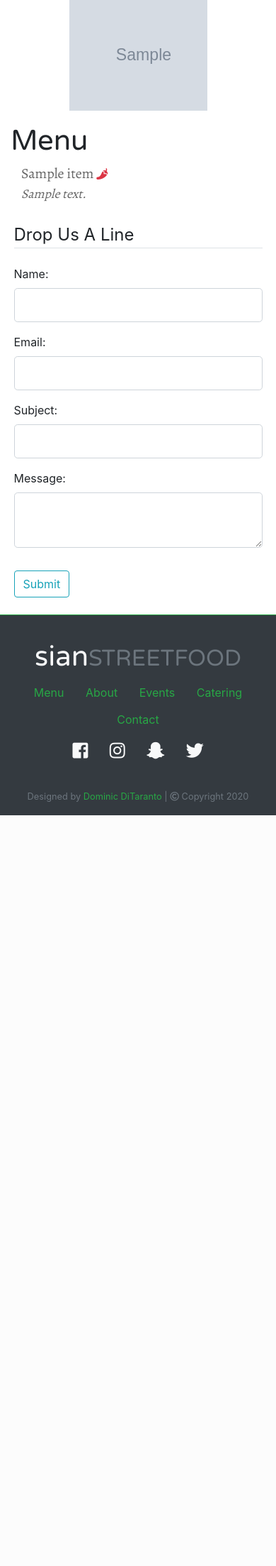
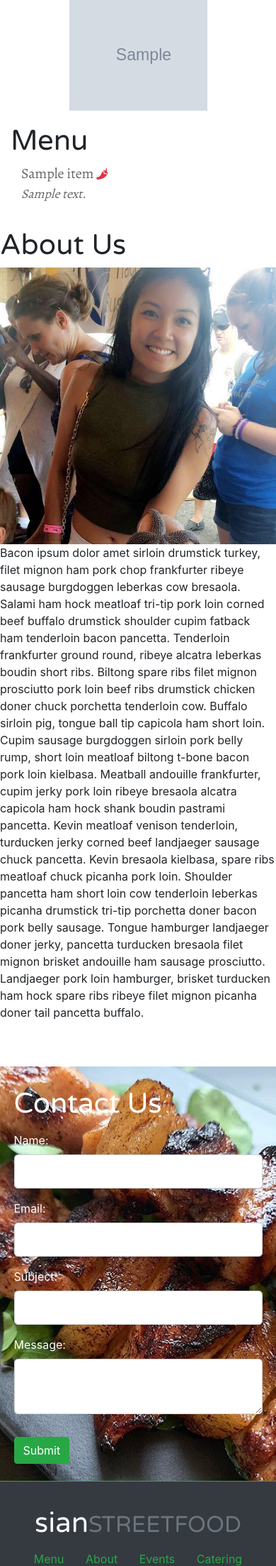
Before and after one commit to domdit/sian, a Python web app: template templates/index.html in a window 390 px wide. Shown: the part 407-2614 px from the top of the page at 71% size. Before the commit the page ends 1556 px from the top, so only its background shows below. Run offline with Jinja, Linux system fonts and the light colour scheme; the template is opened without the code that fills it: most values are stand-ins (such as "Sample title", 1, 10 or a date in 2020); grey boxes marked "Sample" are stand-in pictures; form fields are guessed from the names that the template uses; some libraries are stand-ins or nearby versions.

Commit message:
just a preemptive upload before I start messing with adding the menu manager to the admin page.... also i guess some things were updated like the contact portion of index and the about me... I am surprised I did not commit them last time

```diff
--- a/static/main.css
+++ b/static/main.css
@@ -93,8 +93,13 @@ h1{
 }
 
 .contact_form_container{
-     background-color: #ffffff;
-    background-image: url("https://www.transparenttextures.com/patterns/dimension.png");
+    background-image: url("img/meat.jpg");
+    -webkit-background-size: cover;
+    -moz-background-size: cover;
+    -o-background-size: cover;
+    background-repeat: no-repeat;
+    background-position-y: center;
+    background-position-x: center;
 }
 
 .contact_form{
--- a/templates/index.html
+++ b/templates/index.html
@@ -11,11 +11,11 @@
   </button>
   <div class="collapse navbar-collapse" id="navbarNavAltMarkup">
     <div class="navbar-nav ml-auto">
-      <a class="nav-item nav-link active" href="#">Menu <span class="sr-only">(current)</span></a>
-      <a class="nav-item nav-link" href="#">About</a>
-      <a class="nav-item nav-link" href="#">Events</a>
+      <a class="nav-item nav-link" href="#menu">Menu</a>
+      <a class="nav-item nav-link" href="#about">About</a>
+      <a class="nav-item nav-link" href="#events">Events</a>
       <a class="nav-item nav-link" href="#">Catering</a>
-      <a class="nav-item nav-link" href="#">Contact</a>
+      <a class="nav-item nav-link" href="#contact">Contact</a>
     </div>
   </div>
     </div>
@@ -73,7 +73,7 @@
                      </span>
             </div>
         </div>
-
+    <a name="menu"></a>
     </div>
 
 
@@ -182,14 +182,38 @@
 
     {% endfor %}
 
+<a name="about"></a>
+            </div>
+
+    <h1>About Us</h1>
+
+    <div class="row mt-2">
+        <div class="col-md-6">
+            <img class="img-fluid" src="static/img/monique.jpg">
+        </div>
+        <div class="col-md-6">
+            <p>
+                Bacon ipsum dolor amet sirloin drumstick turkey, filet mignon ham pork chop frankfurter ribeye sausage burgdoggen leberkas cow bresaola. Salami ham hock meatloaf tri-tip pork loin corned beef buffalo drumstick shoulder cupim fatback ham tenderloin bacon pancetta. Tenderloin frankfurter ground round, ribeye alcatra leberkas boudin short ribs. Biltong spare ribs filet mignon prosciutto pork loin beef ribs drumstick chicken doner chuck porchetta tenderloin cow. Buffalo sirloin pig, tongue ball tip capicola ham short loin. Cupim sausage burgdoggen sirloin pork belly rump, short loin meatloaf biltong t-bone bacon pork loin kielbasa.
+
+Meatball andouille frankfurter, cupim jerky pork loin ribeye bresaola alcatra capicola ham hock shank boudin pastrami pancetta. Kevin meatloaf venison tenderloin, turducken jerky corned beef landjaeger sausage chuck pancetta. Kevin bresaola kielbasa, spare ribs meatloaf chuck picanha pork loin. Shoulder pancetta ham short loin cow tenderloin leberkas picanha drumstick tri-tip porchetta doner bacon pork belly sausage. Tongue hamburger landjaeger doner jerky, pancetta turducken bresaola filet mignon brisket andouille ham sausage prosciutto. Landjaeger pork loin hamburger, brisket turducken ham hock spare ribs ribeye filet mignon picanha doner tail pancetta buffalo.
+            </p>
+
+        </div>
+
+    </div>
 
 
+</div>
 
-    <div class="row">
+<a name="contact"></a>
+
+<div class="container-fluid mt-5">
+    <div class="row contact_form_container mt-4 text-white pb-4">
+
         <form class="contact_form" action="" method="POST">
             {{ form.hidden_tag() }}
             <fieldset class="form-group">
-                <legend class="border-bottom mb-4">Drop Us A Line</legend>
+                <legend><h1>Contact Us</h1></legend>
                     <div class="form-group">
                         {{ form.name.label(class="form-control-label") }}:
                         {{ form.name(class="form-control form-control-lg") }}
@@ -210,14 +234,13 @@
 
             </fieldset>
             <div class="form_group">
-                {{ form.submit(class="btn btn-outline-info") }}
+                {{ form.submit(class="btn btn-success") }}
             </div>
         </form>
     </div>
-
 </div>
 
-<div class="container-fluid w-100 bg-dark my_footer text-light mt-4 p-3 border-top border-success">
+<div class="container-fluid w-100 bg-dark my_footer text-light  p-3 border-top border-success">
 
     <div class="container ">
         <center>
@@ -263,7 +286,7 @@
 
 
 
-        </div>
+</div>
 
 
 
```
Also changed, not shown: static/img/meat.jpg (added), static/img/monique.jpg (added).
